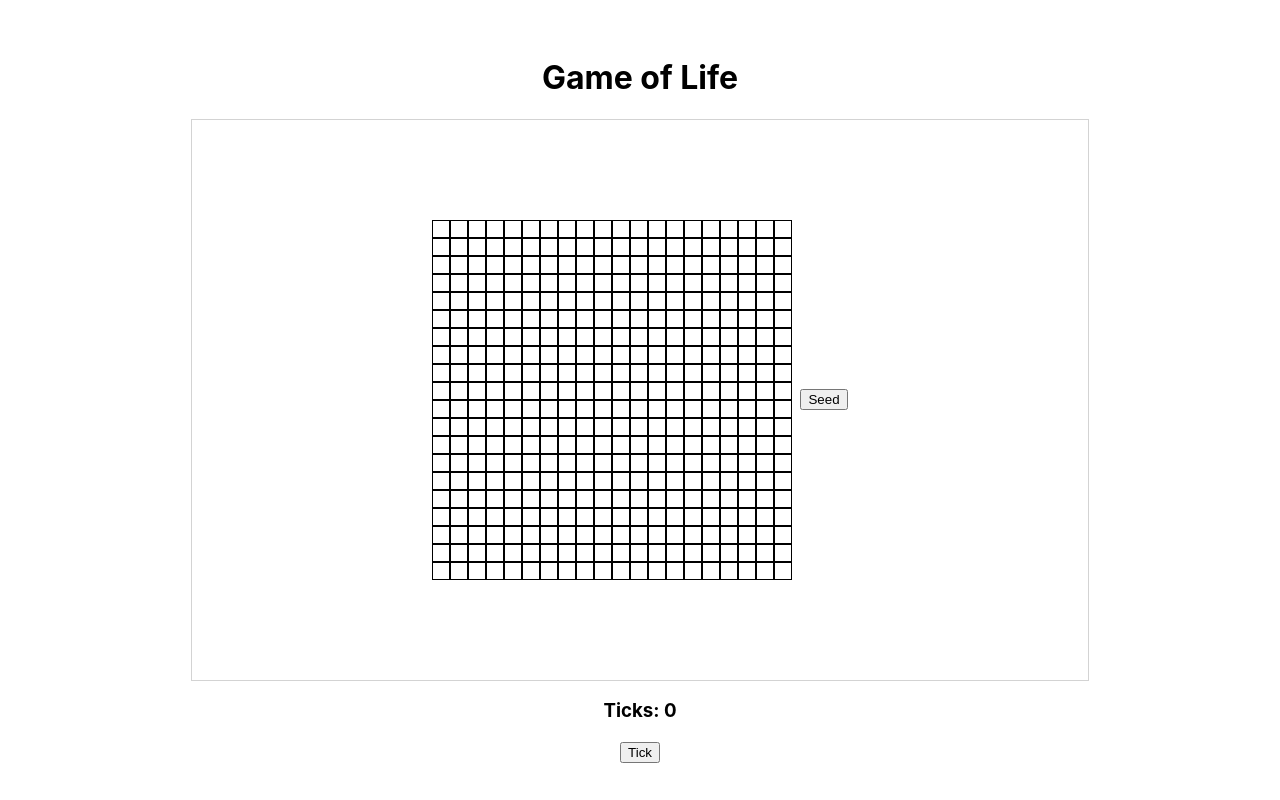
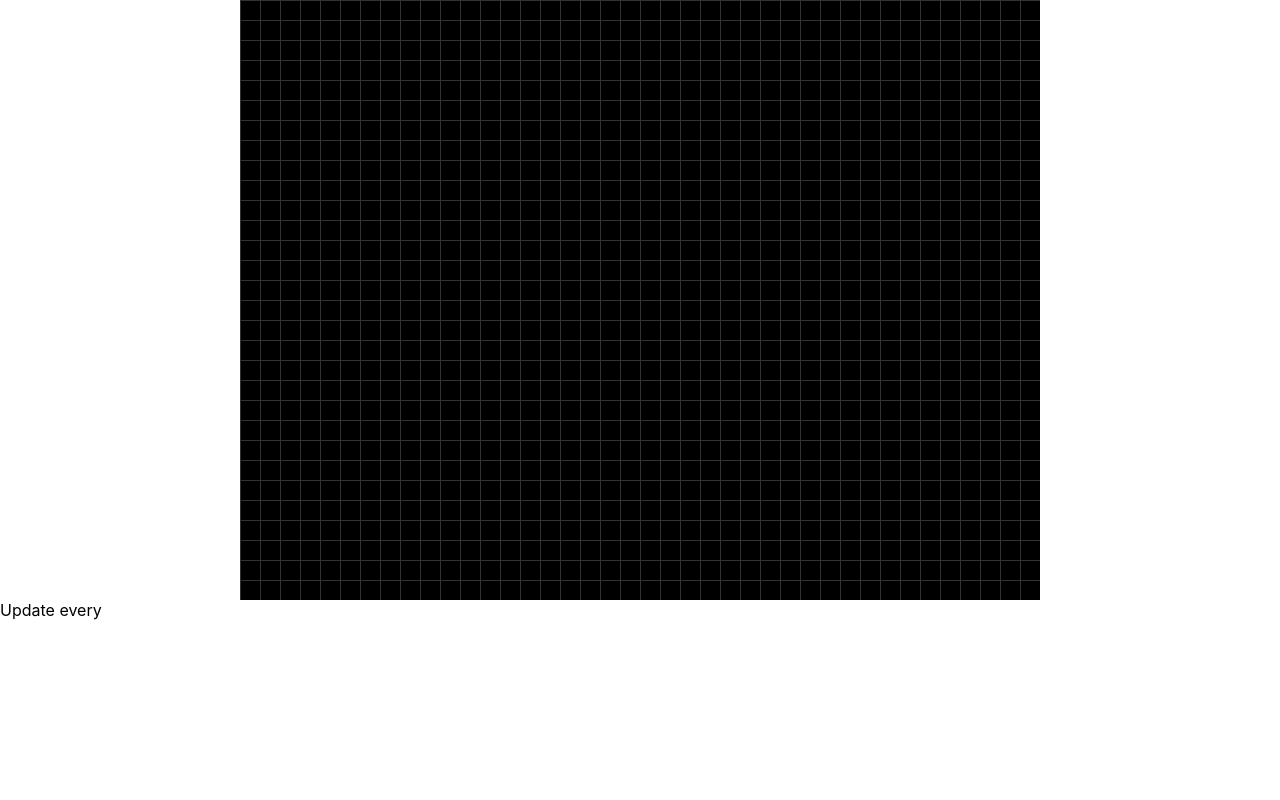
Before and after one commit to domeccleston/game-of-life, a React (Create React App) app: page / in a window 1280 px wide. Built offline with nearby package versions, Linux system fonts and the light colour scheme.

Commit message:
work on new board

```diff
--- a/src/App.js
+++ b/src/App.js
@@ -1,16 +1,18 @@
 import React from 'react';
-import AppContainer from './AppContainer';
-import Board from './components/Board';
-import Timer from './components/Timer';
 import { connect } from 'react-redux';
+// import AppContainer from './AppContainer';
+// import Board from './components/Board';
+// import Timer from './components/Timer';
+import Game from './tutorial/Game';
 
 function App(props) {
   return (
-    <AppContainer>
-      <h1>Game of Life</h1>
-      <Board />
-      <Timer />
-    </AppContainer>
+    <Game />
+    // <AppContainer>
+    //   <h1>Game of Life</h1>
+    //   <Board />
+    //   <Timer />
+    // </AppContainer>
   );
 }
 
--- /dev/null
+++ b/src/tutorial/Game.css
@@ -0,0 +1,11 @@
+.Board {
+  position: relative;
+  margin: 0 auto;
+  background-color: #000;
+  background-image: linear-gradient(#333 1px, transparent 1px), linear-gradient(90deg, #333 1px, transparent 1px);
+}
+
+.Cell {
+  background: #ccc;
+  position: absolute;
+}
--- /dev/null
+++ b/src/tutorial/Game.js
@@ -0,0 +1,131 @@
+import React from "react";
+import "./Game.css";
+
+const CELL_SIZE = 20;
+const WIDTH = 800;
+const HEIGHT = 600;
+
+class Cell extends React.Component {
+
+  render() {
+    const { x, y } = this.props;
+    return (
+      <div
+        className='Cell'
+        style= {{
+          left: `${CELL_SIZE * x + 1}px`,
+          top: `${CELL_SIZE * y + 1}px`,
+          width: `${CELL_SIZE - 1}px`,
+          height: `${CELL_SIZE - 1}px`,
+          }}>
+      </div>
+    )
+  }
+}
+
+class Game extends React.Component {
+
+  constructor() {
+    super();
+    this.rows = HEIGHT / CELL_SIZE;
+    this.cols = WIDTH / CELL_SIZE;
+
+    this.board = this.makeEmptyBoard();
+  }
+
+  state = {
+    cells: [],
+    interval: 100,
+    isRunning: false,
+  }
+
+  runGame = () => {
+    this.setState({ isRunning: true });
+  }
+
+  stopGame = () => {
+    this.setState({ isRunning: false });
+  }
+
+  handleIntervalChange = (event) => {
+    this.setState({ interval: event.target.value })
+  }
+
+  makeEmptyBoard() {
+    let board = [];
+    for (let y = 0; y < this.rows; y++) {
+      board[y] = [];
+      for (let x = 0; x < this.cols; x++) {
+        board[y][x] = false;
+      }
+    }
+
+    return board;
+  };
+
+  makeCells() {
+    let cells = [];
+    for (let y = 0; y < this.rows; y++) {
+      for (let x = 0; x < this.cols; x++) {
+        if (this.board[y][x]) {
+          cells.push({ x, y })
+        }
+      }
+    }
+    return cells;
+  }
+
+  getElementOffset() {
+    const rect = this.boardRef.getBoundingClientRect();
+    const doc = document.documentElement;
+
+    return {
+        x: (rect.left + window.pageXOffset) - doc.clientLeft,
+        y: (rect.top + window.pageYOffset) - doc.clientTop,
+    };
+}
+
+  handleClick = (event) => {
+    const elemOffset = this.getElementOffset();
+    const offsetX = event.clientX - elemOffset.x;
+    const offsetY = event.clientY - elemOffset.y;
+
+    const x = Math.floor(offsetX / CELL_SIZE);
+    const y = Math.floor(offsetY / CELL_SIZE);
+
+    if (x >= 0 && x <= this.cols && y >= 0 && y <= this.rows) {
+      this.board[y][x] = !this.board[y][x];
+    }
+
+    this.setState({ cells: this.makeCells() })
+  }
+
+  render() {
+    const { cells } = this.state;
+    console.log(cells)
+    return (
+      <div>
+        <div
+          className="Board"
+          style={{
+            width: WIDTH,
+            height: HEIGHT,
+            backgroundSize: `${CELL_SIZE}px ${CELL_SIZE}px`,
+          }}
+          onClick={this.handleClick}
+          ref={(n) => { this.boardRef = n }}
+        >
+          {cells.map(cell =>
+            <Cell x={cell.x} y ={cell.y} key={`${cell.x}, ${cell.y}`} />
+          )}
+        </div>
+        <div className='controls'>
+            Update every
+        </div>
+      </div>
+    );
+  }
+
+};
+
+export default Game;
```
Also changed, not shown: src/components/Grids.css (deleted, +0 -7 lines), src/components/Grids.js (deleted, +0 -40 lines).
